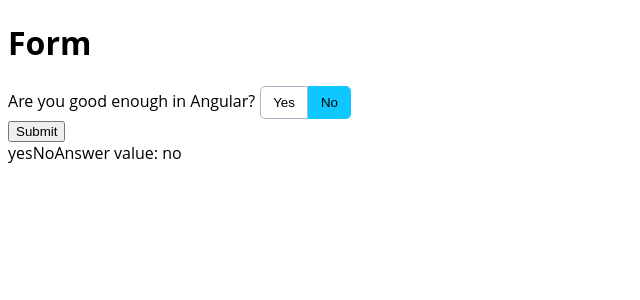
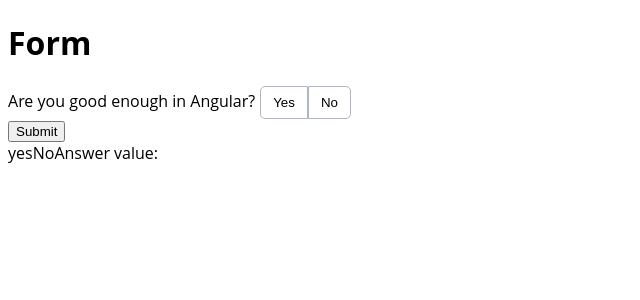
Before and after one commit to esterfania/acessibilidade, an Angular app: page / in a window 1280 px wide. Shown: the top 300 px of the page, without its empty margins (0-640 px from the left). Built offline with nearby package versions, Linux system fonts and the light colour scheme.

Commit message:
inclui attr tabIndex

```diff
--- a/src/app/app.component.ts
+++ b/src/app/app.component.ts
@@ -8,7 +8,7 @@ import { FormBuilder, FormGroup, Validators } from '@angular/forms';
 })
 export class AppComponent {
   title = 'acessibilidade';
-  public yesNoAnswer = 'no';
+  public yesNoAnswer = null;
   public label = 'Are you good enough in Angular?';
   form: FormGroup;
 
--- a/src/app/shared/components/yes-no-button-group/yes-no-button-group.component.html
+++ b/src/app/shared/components/yes-no-button-group/yes-no-button-group.component.html
@@ -4,6 +4,7 @@
     role="radio"
     [attr.aria-checked]="value === options.YES"
     [class.button-pressed]="value === options.YES"
+    [attr.tabIndex]="value === options.YES || value === null ? 0 : -1"
     type="button"
     (click)="activate(options.YES)"
     class="button button-yes"
@@ -14,6 +15,7 @@
     role="radio"
     [attr.aria-checked]="value === options.NO"
     [class.button-pressed]="value === options.NO"
+    [attr.tabIndex]="value === options.NO ? 0 : -1"
     type="button"
     (click)="activate(options.NO)"
     class="button button-no"
```
